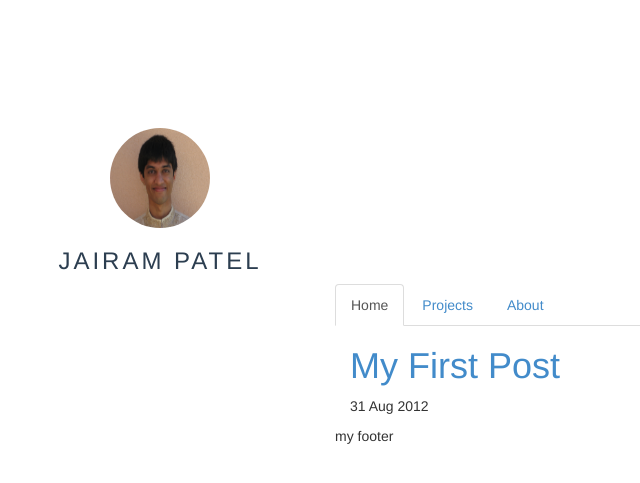
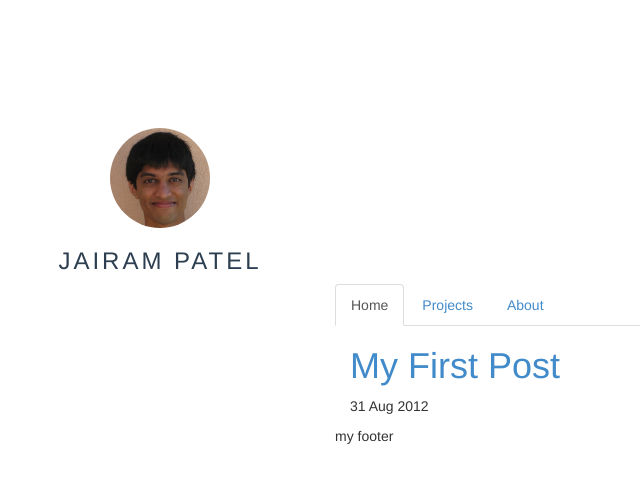
Before and after one commit to jairampatel/jairampatel.github.io, a Jekyll site: the page built from index.html, in a window 1280 px wide. Shown: the top 483 px of the page, without its empty margins (0-640 px from the left). Built offline with Jekyll 4.4.1, drawn with Linux system fonts in a browser that asks for light colours.

Commit message:
resize me

```diff
--- a/_includes/sidebar.html
+++ b/_includes/sidebar.html
@@ -1,6 +1,6 @@
 <header class="sidebar-header" role="banner">
 	<a href="http://jairampatel.com/">
-		<img src="/assets/images/me.jpg" width="100" height="100" class="img-circle" />
+		<img src="/assets/images/me.png" width="100" height="100" class="img-circle" />
 	</a>
 	<h3 class="title">
         <a href="http://jairampatel.com/">Jairam Patel</a>
```
Also changed, not shown: assets/images/me.png (added).
